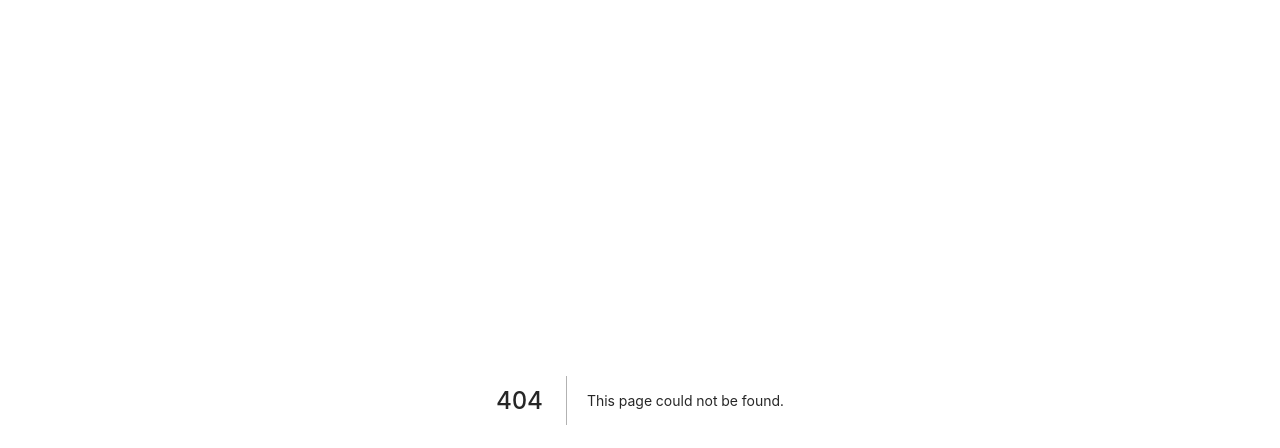
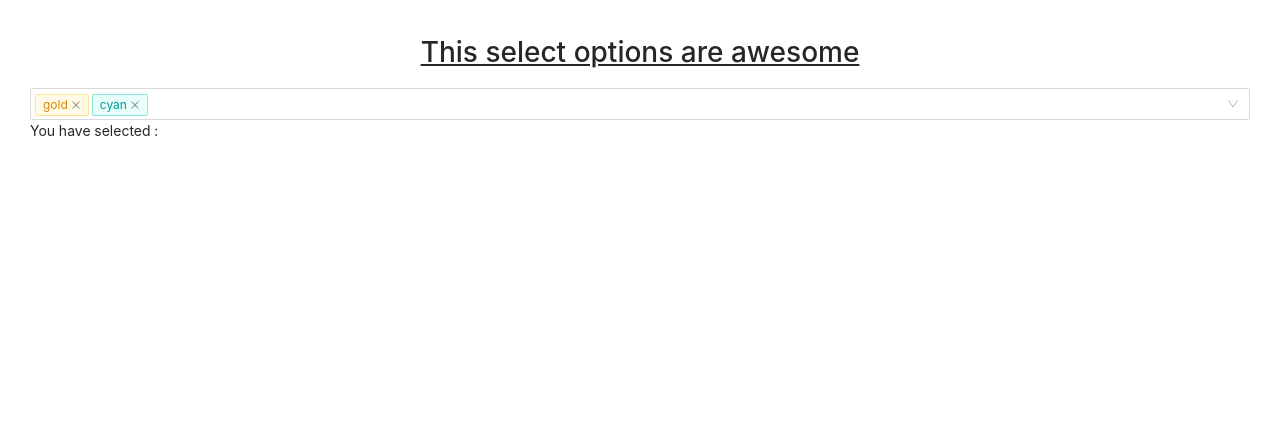
Before and after one commit to jahid6sense/Exploring_Ant_CSS, a Next.js app: page /select in a window 1280 px wide. Before the commit this address had no page. Shown: the top 448 px of the page. Built offline with nearby package versions, Linux system fonts and the light colour scheme.

Commit message:
select done

```diff
--- /dev/null
+++ b/pages/select/index.js
@@ -0,0 +1,57 @@
+import React, { useState } from 'react';
+import { Select, Tag } from 'antd';
+
+
+
+const options = [{ value: 'gold' }, { value: 'lime' }, { value: 'green' }, { value: 'cyan' }, { value: 'blue' }, { value: 'yellow' }, { value: 'red' }, { value: 'black' }];
+
+
+const Index = () => {
+
+    const [selected, setSelected] = useState(null)
+
+    const tagRender = (props) => {
+        const { label, value, closable, onClose } = props;
+        const onPreventMouseDown = event => {
+            event.preventDefault();
+            event.stopPropagation();
+        };
+        return (
+            <Tag
+                color={value}
+                onMouseDown={onPreventMouseDown}
+                closable={closable}
+                onClose={onClose}
+                style={{ marginRight: 3 }}
+            >
+                {label}
+            </Tag>
+        );
+    }
+
+
+    const handleChange = (value) => {
+        console.log(value); // { value: "lucy", key: "lucy", label: "Lucy (101)" }
+        setSelected(value);
+    }
+
+
+    return (
+        <div className="ph-30 pv-30">
+            <h1 className="text-center underline">This select options are awesome</h1>
+
+            <Select
+                onChange={handleChange}
+                mode="multiple"
+                showArrow
+                tagRender={tagRender}
+                defaultValue={['gold', 'cyan']}
+                style={{ width: '100%' }}
+                options={options}
+            />
+            <p>You have selected : {selected}</p>
+        </div>
+    );
+};
+
+export default Index;
```
